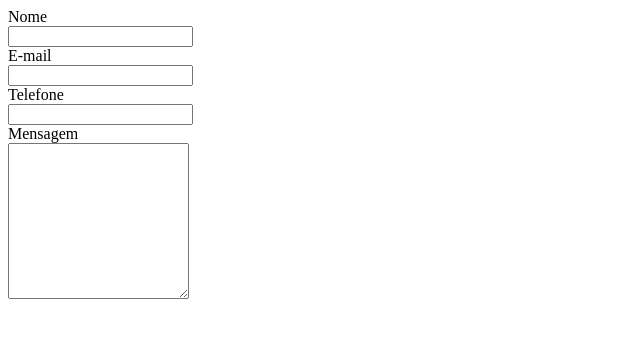
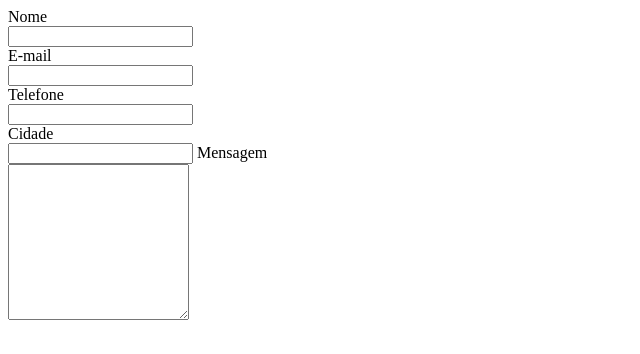
Before and after one commit to maikonformigari/simpleblog, a plain HTML site: page contato.html in a window 1280 px wide. Shown: the whole page, without its empty margins (0-640 px from the left). Drawn offline with Linux system fonts and the light colour scheme.

Commit message:
Adiciona campo da cidade no formulário de contato

```diff
--- a/contato.html
+++ b/contato.html
@@ -15,6 +15,8 @@
         <label>Telefone</label><br/>
         <input type="tel" name="telefone">
         <br/>
+        <label>Cidade</label><br/>
+        <input type="text" name="cidade">
         <label>Mensagem</label><br/>
         <textarea rows="10"></textarea>
     </form>
```
